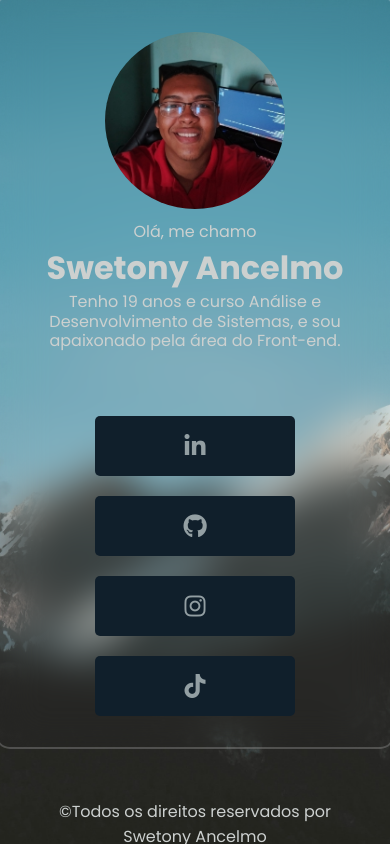
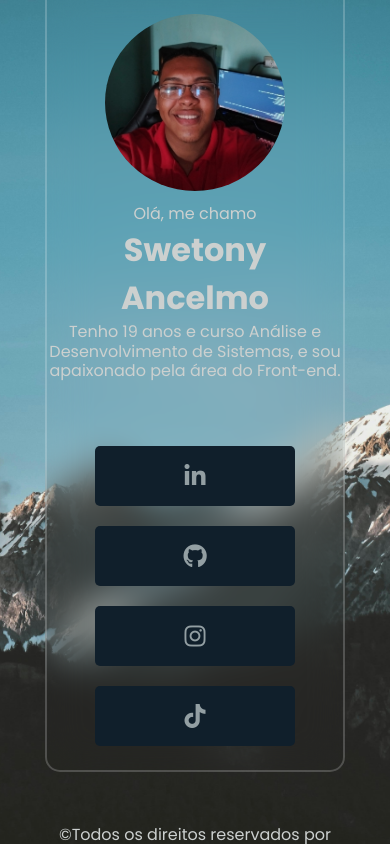
Before and after one commit to swetonyancelmo/my-linktree, a plain HTML site: page index.html in a window 390 px wide. Drawn offline with Linux system fonts and the light colour scheme.

Commit message:
mudança-mobile

```diff
--- a/styles/style.css
+++ b/styles/style.css
@@ -110,7 +110,9 @@ footer {
   }
 
   main {
-    width: 400px;
+    width: 300px;
+    height: 800px;
+    padding: 5px;
   }
 
   .links-content a {
```
